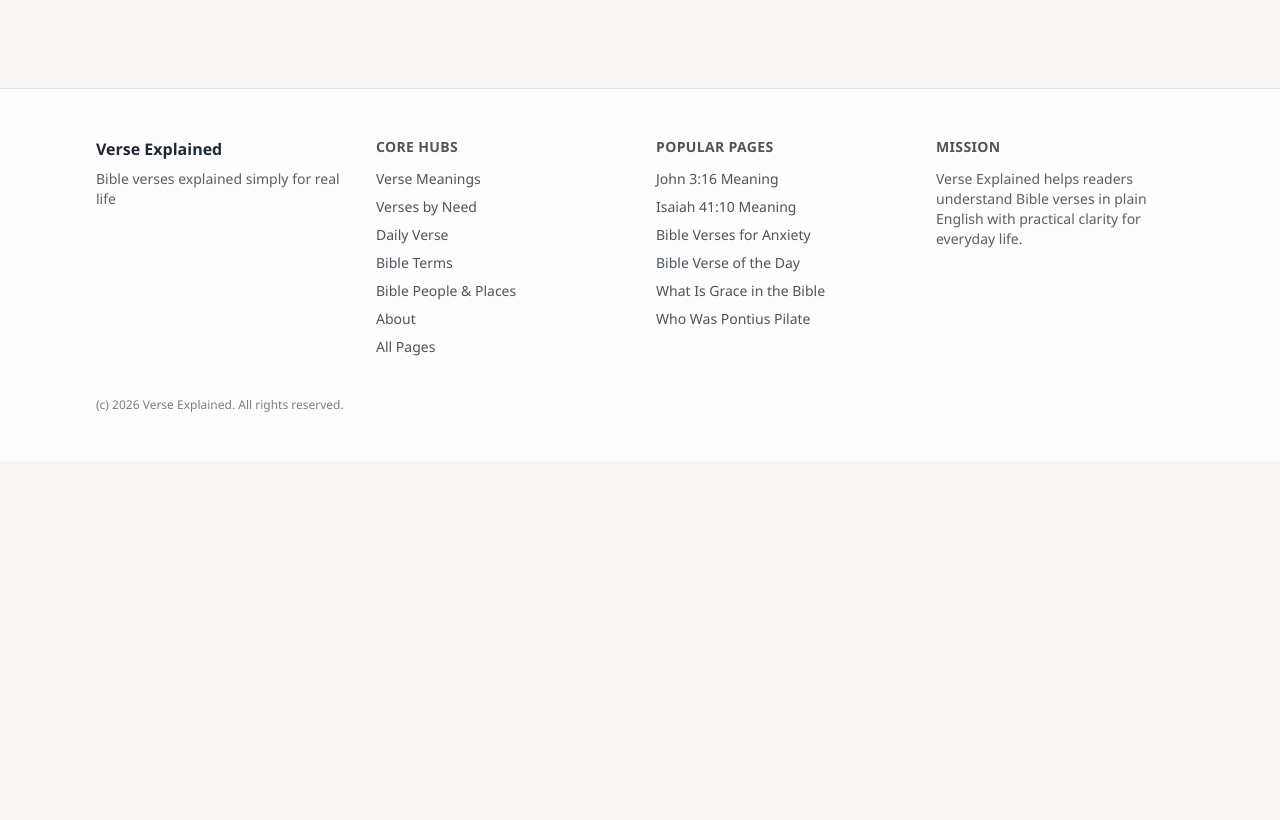
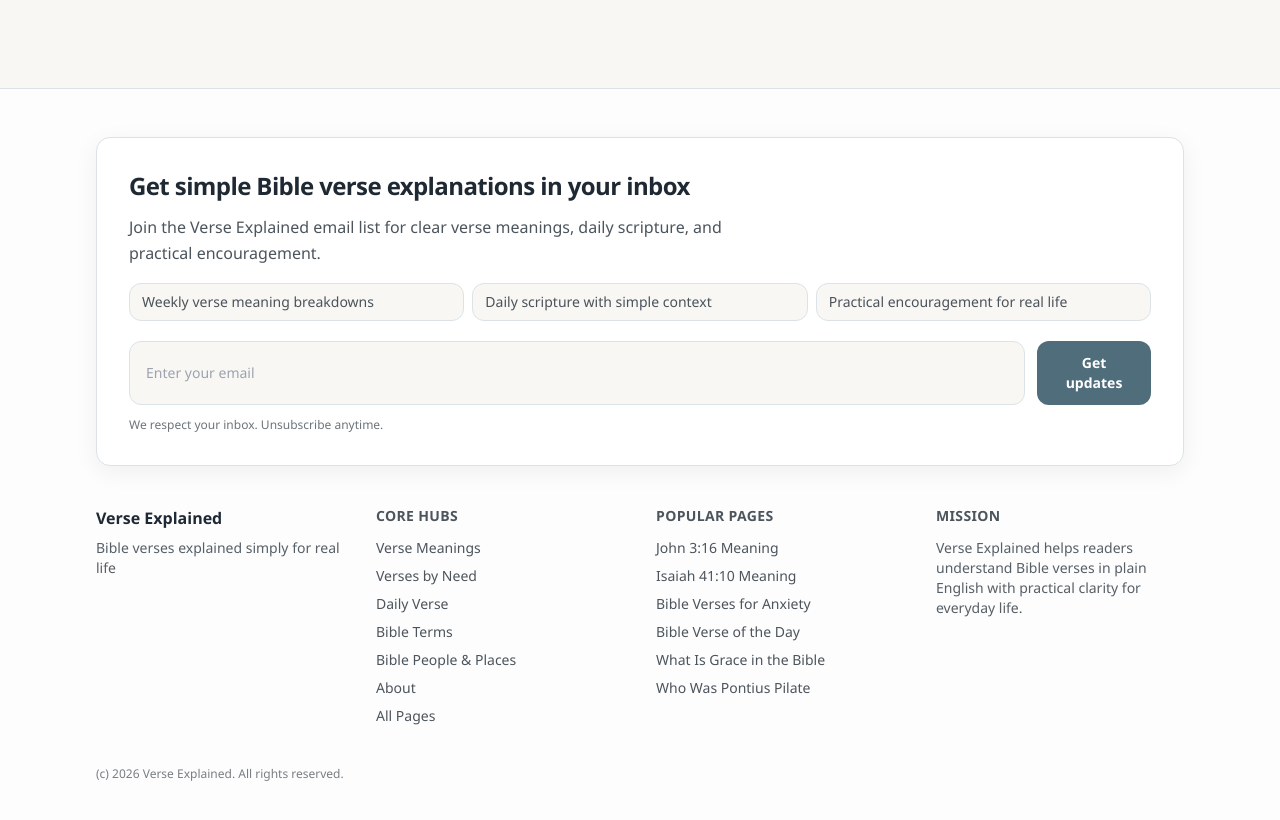
Before and after one commit to jpoynton25-dotcom/Verse-Explained, a Next.js app: page /about in a window 1280 px wide. Shown: the part 2480-3300 px from the top of the page. Before the commit the page ends 2941 px from the top, so only its background shows below. Built offline with nearby package versions, Linux system fonts and the light colour scheme.

Commit message:
Add global opt-in form integration with Google Sheets webhook

```diff
--- a/app/[slug]/page.tsx
+++ b/app/[slug]/page.tsx
@@ -4,7 +4,6 @@ import Link from "next/link";
 import { notFound } from "next/navigation";
 import { Container } from "@/components/layout/Container";
 import { Breadcrumbs } from "@/components/content/Breadcrumbs";
-import { EmailSignupCta } from "@/components/content/EmailSignupCta";
 import { FaqBlock } from "@/components/content/FaqBlock";
 import { RelatedLinks } from "@/components/content/RelatedLinks";
 import { SchemaScript } from "@/components/seo/SchemaScript";
@@ -375,7 +374,6 @@ export default async function DynamicContentPage({ params }: PageProps) {
           </Section>
 
           <RelatedLinks items={related} />
-          <EmailSignupCta />
         </article>
       </div>
     </Container>
--- /dev/null
+++ b/app/api/opt-in/route.ts
@@ -0,0 +1,72 @@
+import { NextResponse } from "next/server";
+
+const EMAIL_REGEX = /^[^\s@]+@[^\s@]+\.[^\s@]+$/;
+
+const getClientIp = (request: Request) => {
+  const forwardedFor = request.headers.get("x-forwarded-for");
+  if (forwardedFor) {
+    return forwardedFor.split(",")[0].trim();
+  }
+
+  return request.headers.get("x-real-ip") ?? "";
+};
+
+export async function POST(request: Request) {
+  const webhookUrl = process.env.GOOGLE_SHEETS_WEBHOOK_URL;
+
+  if (!webhookUrl) {
+    return NextResponse.json(
+      { message: "Signup integration is not configured yet." },
+      { status: 500 }
+    );
+  }
+
+  let body: { email?: unknown; page?: unknown };
+
+  try {
+    body = (await request.json()) as { email?: unknown; page?: unknown };
+  } catch {
+    return NextResponse.json({ message: "Invalid request body." }, { status: 400 });
+  }
+
+  const email = typeof body.email === "string" ? body.email.trim().toLowerCase() : "";
+  const page = typeof body.page === "string" && body.page.length ? body.page : "unknown";
+
+  if (!EMAIL_REGEX.test(email)) {
+    return NextResponse.json({ message: "Please enter a valid email address." }, { status: 400 });
+  }
+
+  const payload = {
+    email,
+    page,
+    submittedAt: new Date().toISOString(),
+    source: "verseexplained-site",
+    userAgent: request.headers.get("user-agent") ?? "",
+    ip: getClientIp(request)
+  };
+
+  try {
+    const response = await fetch(webhookUrl, {
+      method: "POST",
+      headers: {
+        "Content-Type": "application/json"
+      },
+      body: JSON.stringify(payload),
+      cache: "no-store"
+    });
+
+    if (!response.ok) {
+      return NextResponse.json(
+        { message: "Email captured, but the sheet connection failed." },
+        { status: 502 }
+      );
+    }
+  } catch {
+    return NextResponse.json(
+      { message: "Email captured, but the sheet connection failed." },
+      { status: 502 }
+    );
+  }
+
+  return NextResponse.json({ ok: true });
+}
--- a/app/page.tsx
+++ b/app/page.tsx
@@ -1,6 +1,5 @@
 import Link from "next/link";
 import { Container } from "@/components/layout/Container";
-import { EmailSignupCta } from "@/components/content/EmailSignupCta";
 import { PageCard } from "@/components/ui/PageCard";
 import { SectionTitle } from "@/components/ui/SectionTitle";
 import { contentCollections } from "@/lib/content";
@@ -168,8 +167,6 @@ export default function HomePage() {
             <PageCard href="/about" title="About Verse Explained" description="Learn the mission and how to use the site effectively." />
           </div>
         </section>
-
-        <EmailSignupCta />
       </Container>
     </>
   );
--- a/components/content/EmailSignupCta.tsx
+++ b/components/content/EmailSignupCta.tsx
@@ -1,4 +1,47 @@
+"use client";
+
+import { FormEvent, useState } from "react";
+
+type SubmitState = "idle" | "submitting" | "success" | "error";
+
 export const EmailSignupCta = () => {
+  const [submitState, setSubmitState] = useState<SubmitState>("idle");
+  const [feedback, setFeedback] = useState("We respect your inbox. Unsubscribe anytime.");
+
+  const handleSubmit = async (event: FormEvent<HTMLFormElement>) => {
+    event.preventDefault();
+    setSubmitState("submitting");
+    setFeedback("Submitting...");
+
+    const form = event.currentTarget;
+    const formData = new FormData(form);
+    const email = String(formData.get("email") ?? "").trim();
+
+    try {
+      const response = await fetch("/api/opt-in", {
+        method: "POST",
+        headers: { "Content-Type": "application/json" },
+        body: JSON.stringify({
+          email,
+          page: window.location.pathname
+        })
+      });
+
+      const data = (await response.json()) as { message?: string };
+
+      if (!response.ok) {
+        throw new Error(data.message ?? "Could not save your email right now.");
+      }
+
+      setSubmitState("success");
+      setFeedback("Thanks. You are on the list.");
+      form.reset();
+    } catch (error) {
+      setSubmitState("error");
+      setFeedback(error instanceof Error ? error.message : "Could not save your email right now.");
+    }
+  };
+
   return (
     <section className="rounded-soft border border-line bg-white p-6 shadow-card sm:p-8">
       <h2 className="text-2xl font-semibold tracking-tight">Get simple Bible verse explanations in your inbox</h2>
@@ -10,7 +53,7 @@ export const EmailSignupCta = () => {
         <li className="rounded-xl border border-line bg-canvas px-3 py-2">Daily scripture with simple context</li>
         <li className="rounded-xl border border-line bg-canvas px-3 py-2">Practical encouragement for real life</li>
       </ul>
-      <form className="mt-5 flex flex-col gap-3 sm:flex-row">
+      <form className="mt-5 flex flex-col gap-3 sm:flex-row" onSubmit={handleSubmit}>
         <label htmlFor="email" className="sr-only">
           Email address
         </label>
@@ -24,14 +67,16 @@ export const EmailSignupCta = () => {
           className="w-full rounded-xl border border-line bg-canvas px-4 py-3 text-sm outline-none ring-accent transition focus:ring-2"
         />
         <button
-          type="button"
-          disabled
-          className="rounded-xl bg-accent px-5 py-3 text-sm font-semibold text-white/90 opacity-70"
+          type="submit"
+          disabled={submitState === "submitting"}
+          className="rounded-xl bg-accent px-5 py-3 text-sm font-semibold text-white disabled:opacity-70"
         >
-          Coming soon
+          {submitState === "submitting" ? "Submitting..." : "Get updates"}
         </button>
       </form>
-      <p className="mt-3 text-xs text-text/65">Email signup is coming soon.</p>
+      <p className="mt-3 text-xs text-text/65" role="status" aria-live="polite">
+        {feedback}
+      </p>
     </section>
   );
 };
--- a/components/layout/Footer.tsx
+++ b/components/layout/Footer.tsx
@@ -1,5 +1,6 @@
 import Link from "next/link";
 import { Container } from "@/components/layout/Container";
+import { EmailSignupCta } from "@/components/content/EmailSignupCta";
 import { siteConfig } from "@/lib/siteConfig";
 
 const popularPages = [
@@ -15,7 +16,8 @@ export const Footer = () => {
   return (
     <footer className="mt-16 border-t border-line bg-white/80 py-12">
       <Container>
-        <div className="grid gap-8 md:grid-cols-4">
+        <EmailSignupCta />
+        <div className="mt-10 grid gap-8 md:grid-cols-4">
           <div>
             <h2 className="text-base font-semibold">{siteConfig.name}</h2>
             <p className="mt-2 text-sm text-text/75">{siteConfig.tagline}</p>
```
Also changed, not shown: 3 other files (tests, documents, lock files or other folders).
